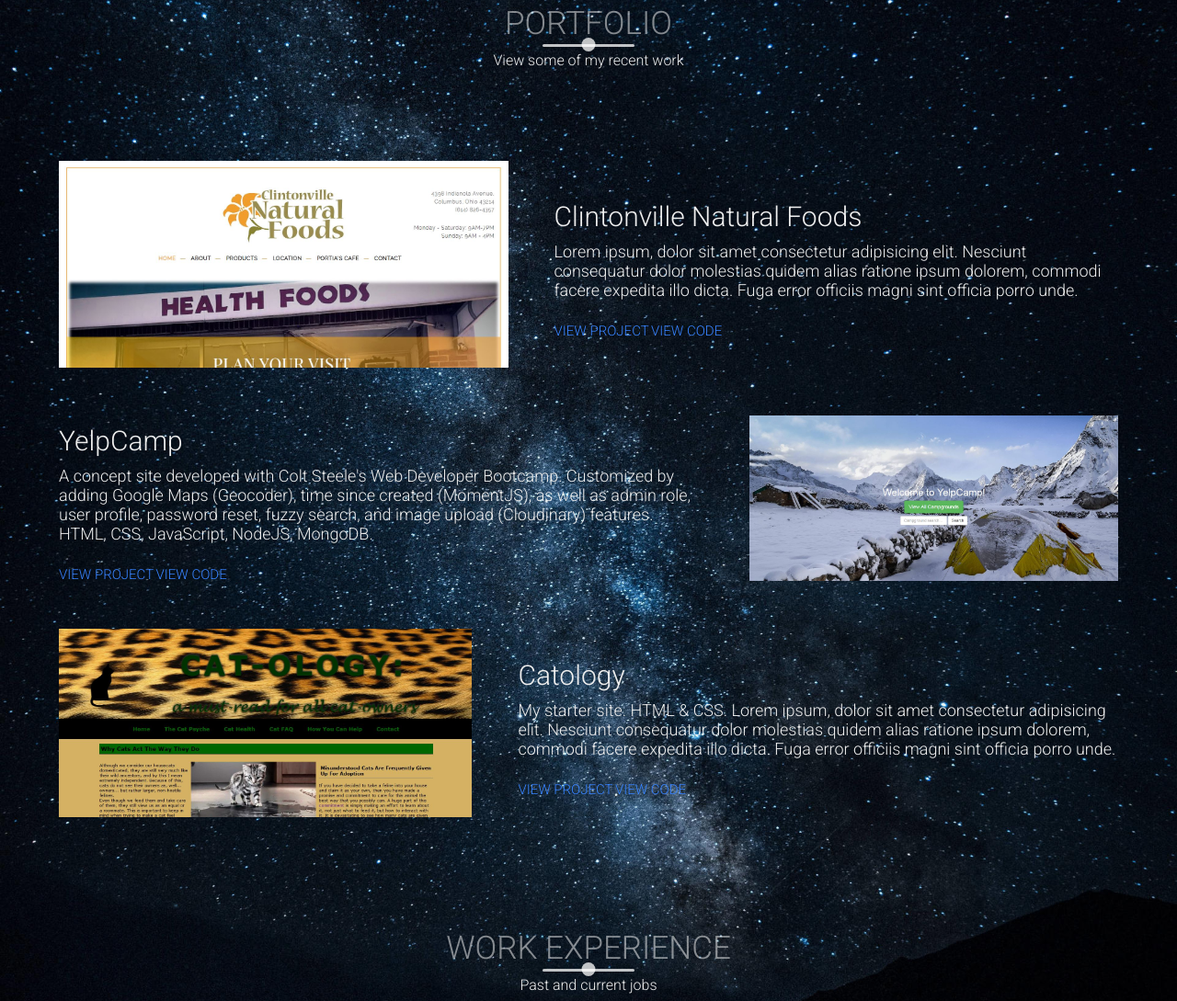
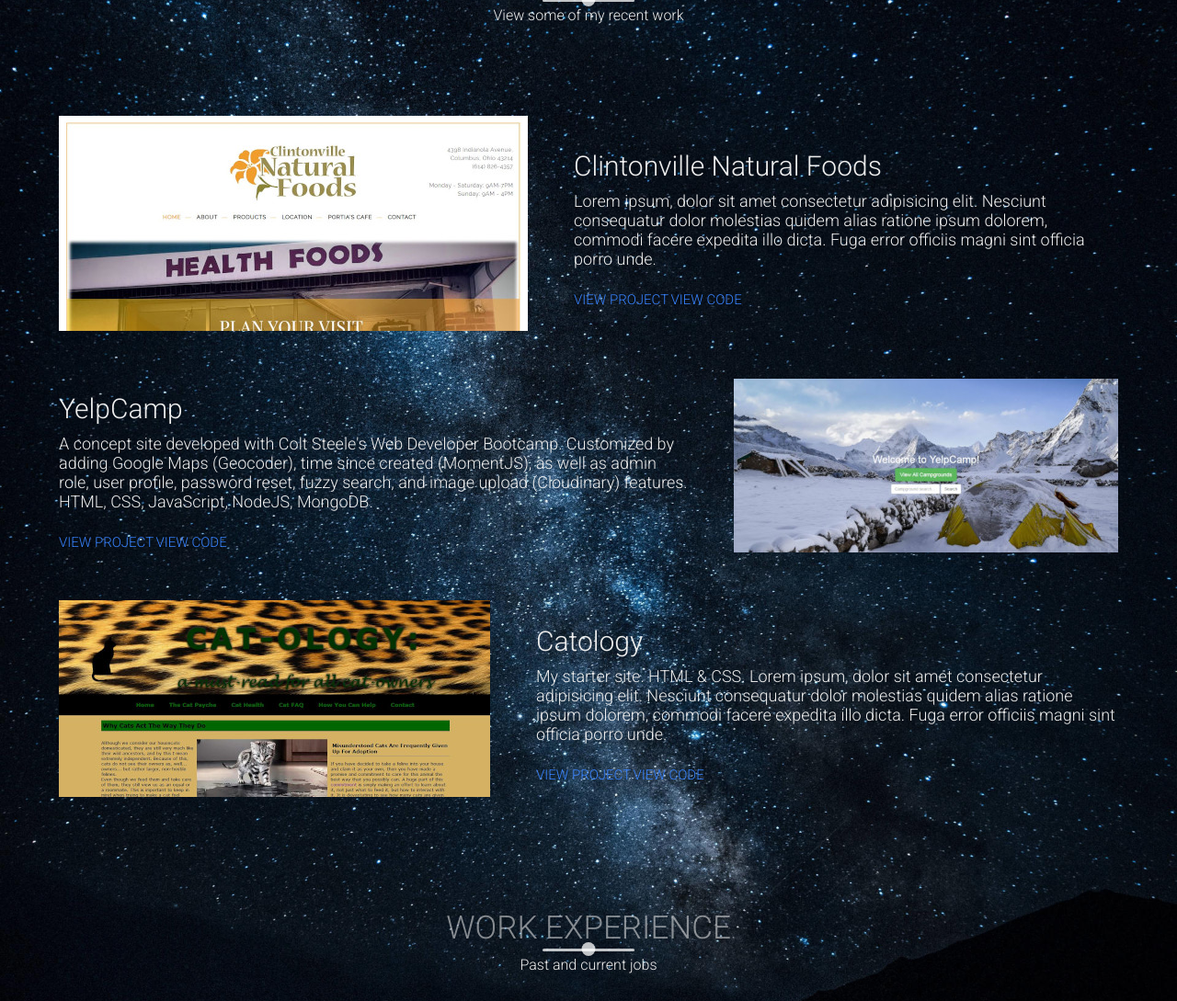
Before and after one commit to jvikre/jvikre.github.io, a plain HTML site: page index.html in a window 1280 px wide. Shown: the part 2168-3257 px from the top of the page at 92% size. Drawn offline with nearby package versions, Linux system fonts and the light colour scheme.

```diff
--- a/index.html
+++ b/index.html
@@ -115,7 +115,7 @@
 				</div>
 				<div class="portfolio-item">
 					<div class="portfolio-img has-margin-right" data-aos="fade-right" data-aos-delay="300">
-						<img src="images/cnfthumb.JPG" alt="">
+						<img src="images/cnfthumb2.JPG" alt="">
 					</div>
 					<div class="portfolio-description data-aos="fade-left" data-aos-delay="600"">
 						<h1>Clintonville Natural Foods</h1>
@@ -136,12 +136,12 @@
 						<a href="https://github.com/jvikre/YelpCamp" target="_blank" class="cta">View Code</a>
 					</div>
 					<div class="portfolio-img" data-aos="fade-left" data-aos-delay="1200">
-						<img src="images/yelpthumb.JPG" alt="">
+						<img src="images/yelpthumb2.JPG" alt="">
 					</div>
 				</div>
 				<div class="portfolio-item">
 					<div class="portfolio-img has-margin-right" data-aos="fade-right" data-aos-delay="300">
-						<img src="images/catthumb.JPG" alt="">
+						<img src="images/catthumb2.JPG" alt="">
 					</div>
 					<div class="portfolio-description data-aos="fade-left" data-aos-delay="600"">
 						<h1>Catology</h1>
--- a/main.css
+++ b/main.css
@@ -41,9 +41,9 @@ p {
 	font-weight: 300;
 }
 
-img {
+/* img {
 	width: 100%;
-}
+} */
 
 
 
```
Also changed, not shown: images/catthumb2.JPG (added), images/cnfthumb2.JPG (added), images/yelpthumb2.JPG (added).
